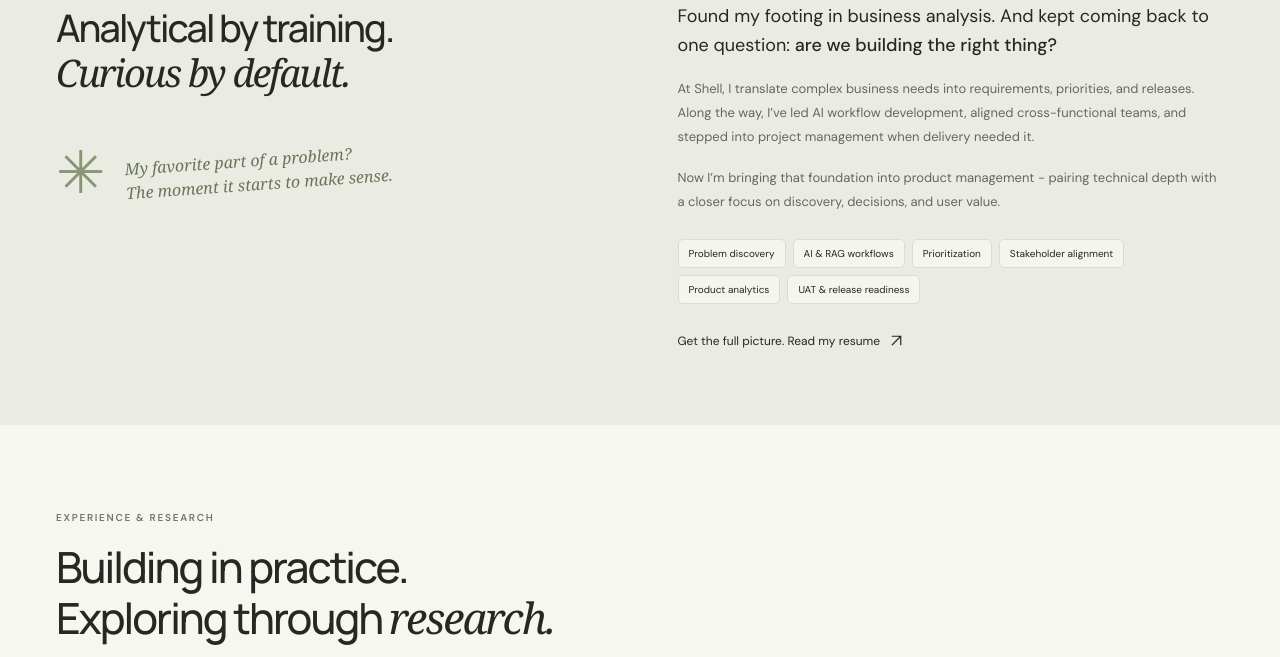
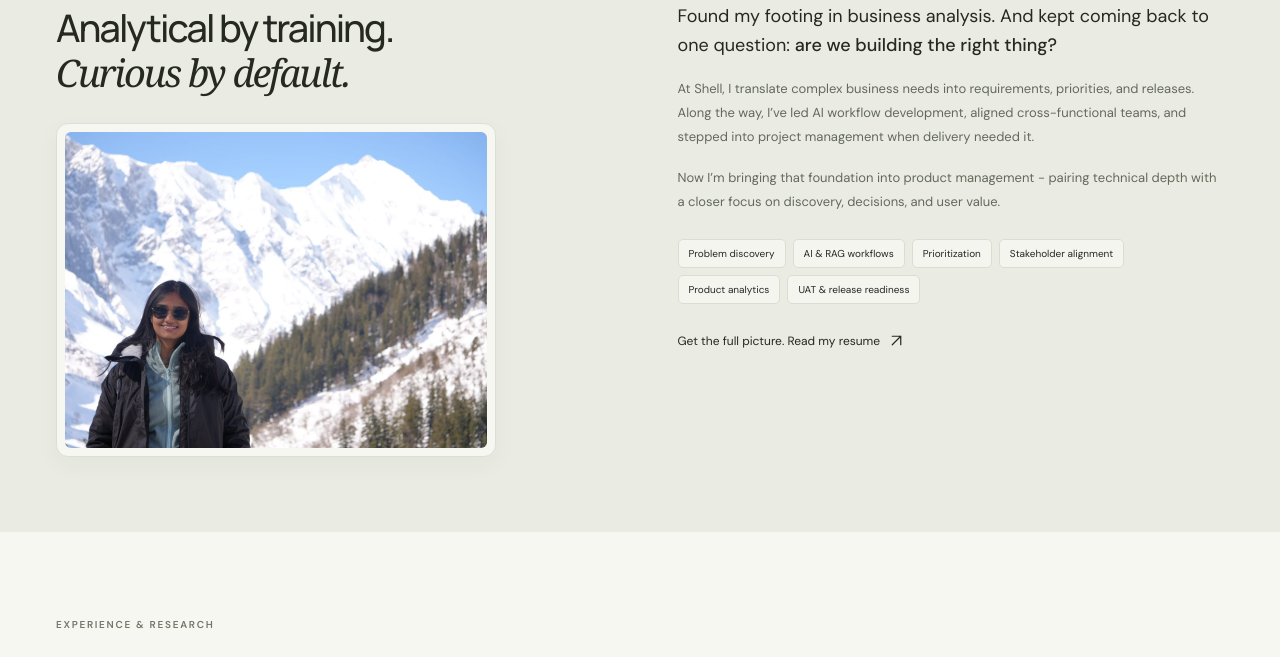
Before and after one commit to Insha33/Portfolio, a website built with Vite: page index.html in a window 1280 px wide. Shown: the part 2485-3142 px from the top of the page. Built offline with nearby package versions, Linux system fonts and the light colour scheme; files whose address does not match are found by name.

Commit message:
Add personal photo to portfolio About section

```diff
--- a/index.html
+++ b/index.html
@@ -290,13 +290,16 @@
                 >Curious by default.</span
               >
             </h2>
-            <div class="about-note">
-              <span aria-hidden="true">✳</span>
-              <p>
-                My favorite part of a problem?<br />The moment it starts to make
-                sense.
-              </p>
-            </div>
+            <figure class="about-photo">
+              <img
+                src="%BASE_URL%images/insha-mountains.jpeg"
+                alt="Insha standing in front of snow-covered mountains"
+                width="1440"
+                height="1080"
+                loading="lazy"
+                decoding="async"
+              />
+            </figure>
           </div>
           <div class="about-right">
             <p class="about-lead">
--- a/src/style.css
+++ b/src/style.css
@@ -1122,24 +1122,20 @@ footer a:hover {
 .about-section h2 {
   font-size: 38px;
 }
-.about-note {
-  display: flex;
-  gap: 20px;
-  align-items: center;
-  margin-top: 39px;
-}
-.about-note > span {
-  font-size: 59px;
-  font-weight: 400;
-  color: #899574;
-}
-.about-note > p {
-  font-family: Georgia;
-  font-style: italic;
-  font-size: 16px;
-  line-height: 1.5;
-  color: #69745b;
-  transform: rotate(-4deg);
+.about-photo {
+  max-width: 440px;
+  margin: 28px 0 0;
+  padding: 8px;
+  background: var(--paper);
+  border: 1px solid var(--line);
+  border-radius: 12px;
+  box-shadow: 0 8px 24px #2628220a;
+}
+.about-photo img {
+  display: block;
+  width: 100%;
+  height: auto;
+  border-radius: 6px;
 }
 .about-right > p {
   font-size: 13px;
@@ -1884,9 +1880,6 @@ dialog .source-note {
   .about-section h2 {
     font-size: 40px;
   }
-  .about-note {
-    display: none;
-  }
   .about-right .about-lead {
     font-size: 17px;
   }
```
Also changed, not shown: tests/portfolio.spec.js (+6 -0 lines), public/images/insha-mountains.jpeg (added).
